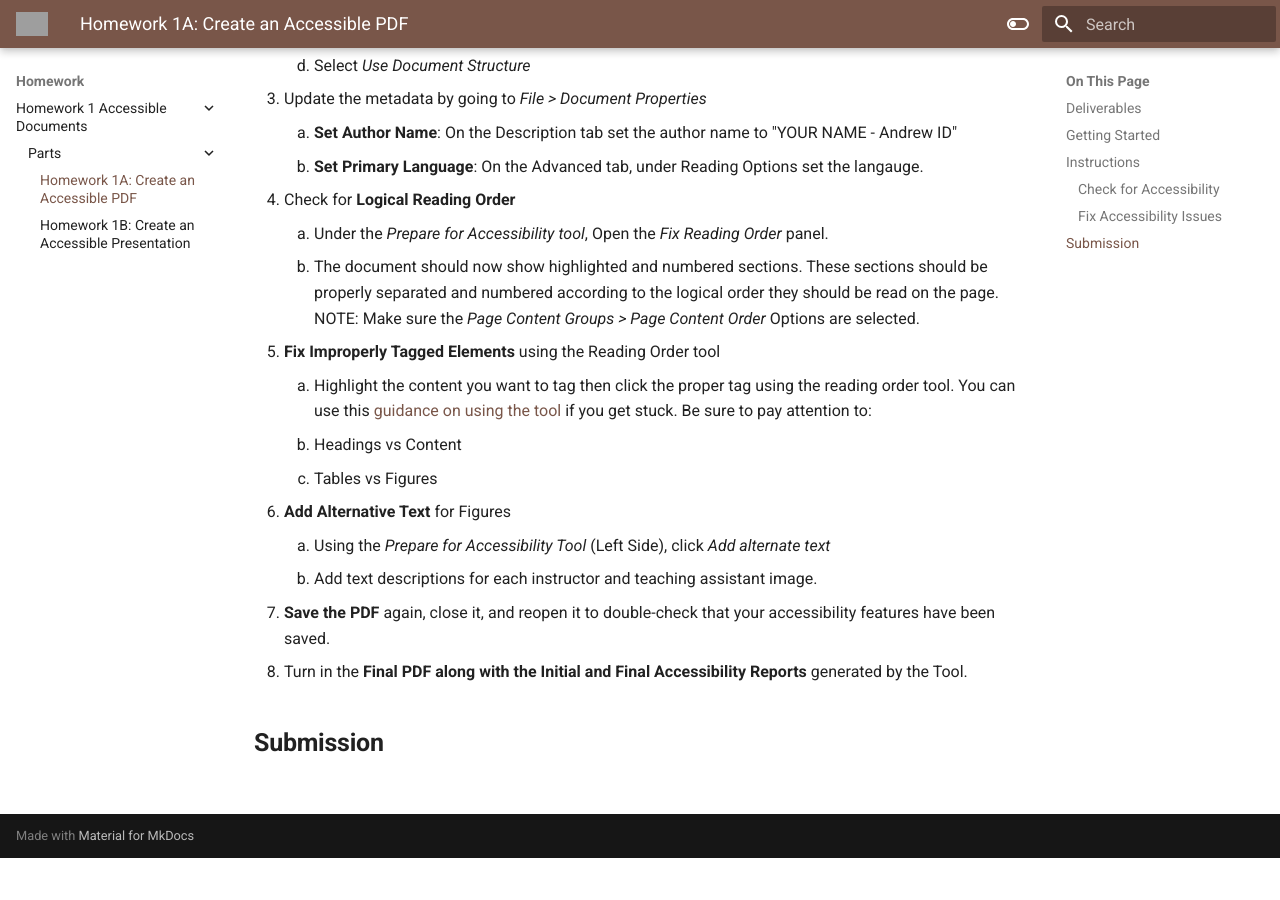
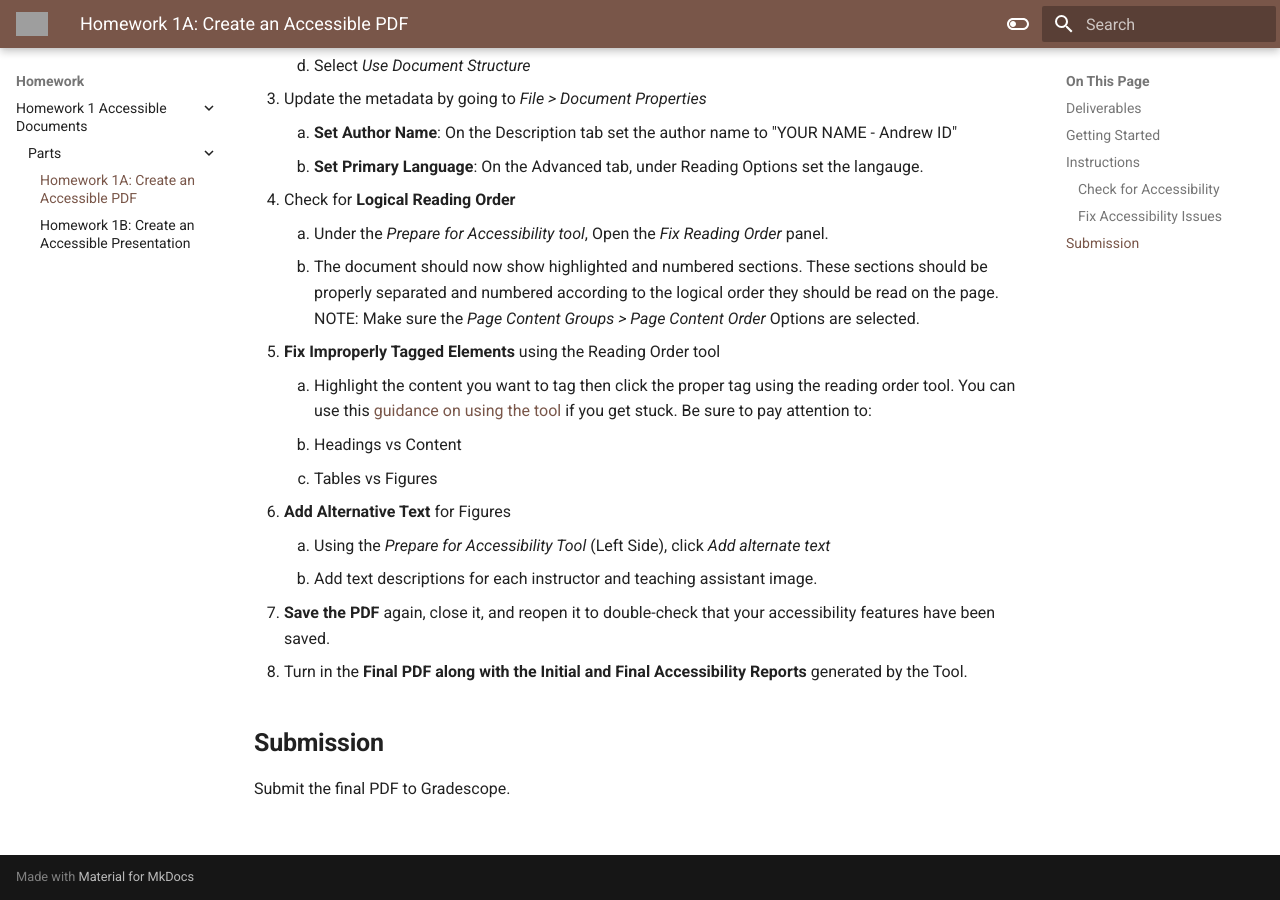
Before and after one commit to cmu-05-499/cmu-05-499.github.io, an MkDocs documentation site: the page built from docs/homework/HW1/1_pdf.md, in a window 1280 px wide and 900 px high, scrolled down 2229 px. Built offline with MkDocs 1.6.1 and Material for MkDocs 9.7.7, drawn with Linux system fonts in a browser that asks for light colours; before the commit the page ends 3087 px from its top, so only the background shows below that; grey boxes are pictures that could not be loaded.

Commit message:
Update 1_pdf.md

```diff
--- a/docs/homework/HW1/1_pdf.md
+++ b/docs/homework/HW1/1_pdf.md
@@ -92,3 +92,5 @@ The goal of this assignment is to create an accessible PDF from an inaccessible
 
 
 ## Submission
+
+Submit the final PDF to Gradescope.
```
